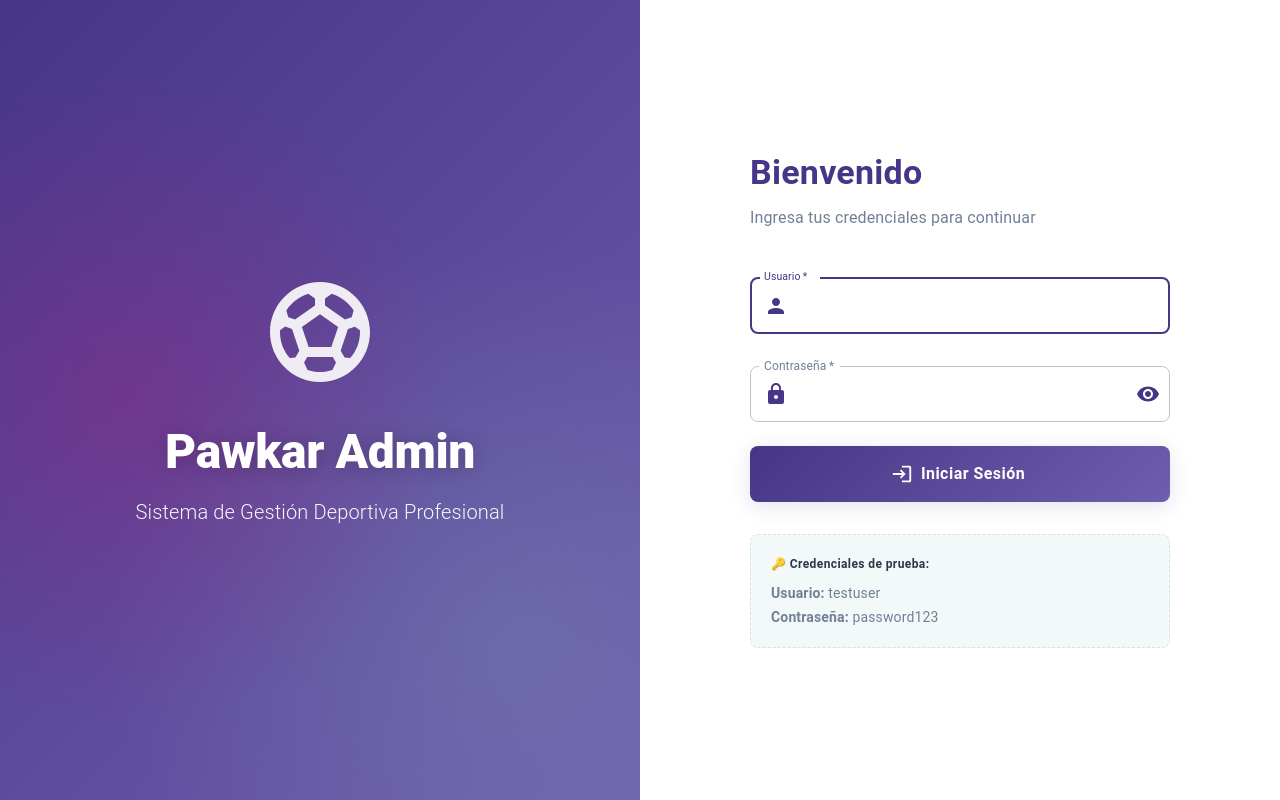
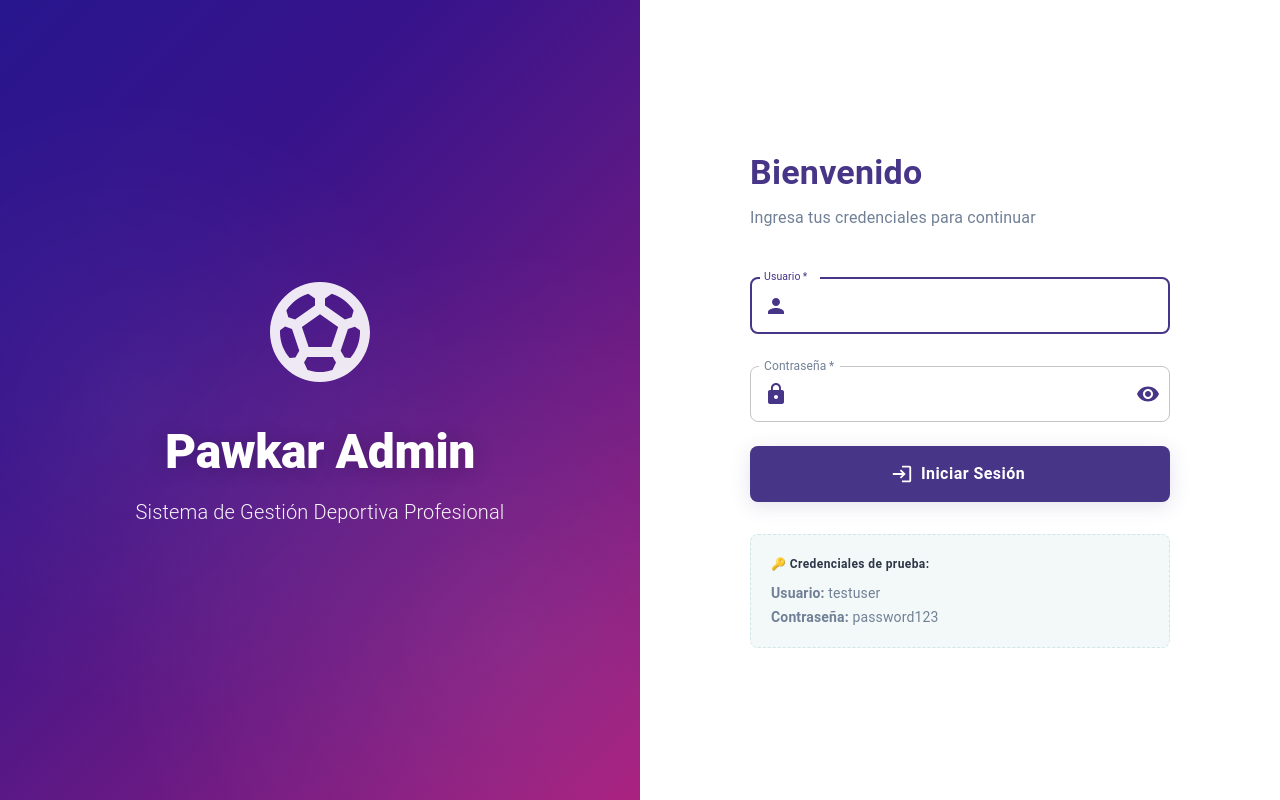
Before and after one commit to CarlosTontaquimba1995/pawkar_administracion, a React (Vite) app: page /login in a window 1280 px wide. Built offline with nearby package versions, Linux system fonts and the light colour scheme.

Commit message:
fix: login uando el tema seleciconado

```diff
--- a/src/pages/Login/index.tsx
+++ b/src/pages/Login/index.tsx
@@ -11,8 +11,7 @@ import {
   IconButton,
   Fade,
   Slide,
-  useTheme,
-} from '@mui/material';
+} from "@mui/material";
 import {
   Visibility,
   VisibilityOff,
@@ -20,18 +19,21 @@ import {
   Person as PersonIcon,
   Lock as LockIcon,
   SportsSoccer as SportsIcon,
-} from '@mui/icons-material';
-import { useAuth } from '../../contexts/AuthContext';
-import { authService } from '../../api/authService';
+} from "@mui/icons-material";
+import { useAuth } from "../../contexts/AuthContext";
+import { authService } from "../../api/authService";
+import { useTheme as useMuiTheme } from "@mui/material/styles";
+import { useThemeConfig } from "@/contexts/ThemeContext";
 
 const Login = () => {
   const navigate = useNavigate();
   const { login } = useAuth();
-  const theme = useTheme();
+  const theme = useMuiTheme();
+  const { colors } = useThemeConfig();
 
   const [formData, setFormData] = useState({
-    username: '',
-    password: '',
+    username: "",
+    password: "",
   });
 
   const [showPassword, setShowPassword] = useState(false);
@@ -53,11 +55,11 @@ const Login = () => {
     setIsLoading(true);
 
     try {
-      console.log('🔐 Intentando iniciar sesión...');
+      console.log("🔐 Intentando iniciar sesión...");
       const response = await authService.login(formData);
 
       if (response.success && response.data) {
-        console.log('✅ Login exitoso');
+        console.log("✅ Login exitoso");
 
         // Guardar token y datos de usuario en el contexto
         login(response.data.accessToken, {
@@ -68,14 +70,14 @@ const Login = () => {
         });
 
         // Redirigir al dashboard
-        navigate('/dashboard');
+        navigate("/dashboard");
       } else {
-        console.log('❌ Login fallido:', response.message);
-        setError(response.message || 'Error al iniciar sesión');
+        console.log("❌ Login fallido:", response.message);
+        setError(response.message || "Error al iniciar sesión");
       }
     } catch (err: any) {
-      console.error('❌ Error en login:', err);
-      setError('Error de conexión. Verifica que el servidor esté activo.');
+      console.error("❌ Error en login:", err);
+      setError("Error de conexión. Verifica que el servidor esté activo.");
     } finally {
       setIsLoading(false);
     }
@@ -98,7 +100,10 @@ const Login = () => {
           display: { xs: "none", md: "flex" },
           width: "50vw",
           minHeight: "100vh",
-          background: theme.custom.colors.gradients.primary,
+          background: `linear-gradient(135deg, ${colors.primary} 0%, ${colors.secondary} 100%)`,
+          backgroundImage: `linear-gradient(135deg, ${colors.primary} 0%, ${colors.secondary} 100%),
+                          linear-gradient(135deg, ${colors.primary} 30%, transparent 100%)`,
+          backgroundBlendMode: "overlay",
           flexDirection: "column",
           justifyContent: "center",
           alignItems: "center",
@@ -112,20 +117,21 @@ const Login = () => {
             left: 0,
             right: 0,
             bottom: 0,
-            background: `radial-gradient(circle at 20% 50%, ${theme.custom.colorWithOpacity.secondary[30]} 0%, transparent 50%),
-                       radial-gradient(circle at 80% 80%, ${theme.custom.colorWithOpacity.accent2[20]} 0%, transparent 50%)`,
+            background: `radial-gradient(circle at 20% 50%, ${colors.white}10 0%, transparent 50%),
+                       radial-gradient(circle at 80% 80%, ${colors.white}15 0%, transparent 50%)`,
+            opacity: 0.8,
           },
         }}
       >
         <Fade in timeout={1000}>
           <Box sx={{ textAlign: "center", zIndex: 1 }}>
             <SportsIcon
-              sx={{ fontSize: 120, color: "white", mb: 3, opacity: 0.9 }}
+              sx={{ fontSize: 120, color: colors.white, mb: 3, opacity: 0.9 }}
             />
             <Typography
               variant="h2"
               sx={{
-                color: "white",
+                color: colors.white,
                 fontWeight: 800,
                 mb: 2,
                 fontSize: "3rem",
@@ -137,7 +143,7 @@ const Login = () => {
             <Typography
               variant="h6"
               sx={{
-                color: "white",
+                color: colors.white,
                 opacity: 0.95,
                 fontWeight: 300,
                 maxWidth: 400,
@@ -182,7 +188,7 @@ const Login = () => {
                 mb: 4,
               }}
             >
-              <SportsIcon sx={{ fontSize: 80, color: "primary.main" }} />
+              <SportsIcon sx={{ fontSize: 80, color: colors.primary }} />
             </Box>
 
             {/* Título */}
@@ -193,7 +199,7 @@ const Login = () => {
                 gutterBottom
                 sx={{
                   fontWeight: 700,
-                  color: "primary.main",
+                  color: colors.primary,
                   textAlign: { xs: "center", md: "left" },
                 }}
               >
@@ -241,7 +247,7 @@ const Login = () => {
                 InputProps={{
                   startAdornment: (
                     <InputAdornment position="start">
-                      <PersonIcon sx={{ color: "primary.main" }} />
+                      <PersonIcon sx={{ color: colors.primary }} />
                     </InputAdornment>
                   ),
                 }}
@@ -250,7 +256,7 @@ const Login = () => {
                   "& .MuiOutlinedInput-root": {
                     borderRadius: 2,
                     "&:hover fieldset": {
-                      borderColor: "primary.main",
+                      borderColor: colors.primary,
                     },
                   },
                   "& .MuiInputBase-input": {
@@ -276,7 +282,7 @@ const Login = () => {
                 InputProps={{
                   startAdornment: (
                     <InputAdornment position="start">
-                      <LockIcon sx={{ color: "primary.main" }} />
+                      <LockIcon sx={{ color: colors.primary }} />
                     </InputAdornment>
                   ),
                   endAdornment: (
@@ -285,7 +291,7 @@ const Login = () => {
                         onClick={() => setShowPassword(!showPassword)}
                         edge="end"
                         disabled={isLoading}
-                        sx={{ color: "primary.main" }}
+                        sx={{ color: colors.primary }}
                       >
                         {showPassword ? <VisibilityOff /> : <Visibility />}
                       </IconButton>
@@ -297,7 +303,7 @@ const Login = () => {
                   "& .MuiOutlinedInput-root": {
                     borderRadius: 2,
                     "&:hover fieldset": {
-                      borderColor: "primary.main",
+                      borderColor: colors.primary,
                     },
                   },
                 }}
@@ -323,11 +329,11 @@ const Login = () => {
                   fontWeight: 600,
                   minHeight: "48px", // Tamaño mínimo para mejor accesibilidad táctil
                   textTransform: "none",
-                  background: theme.custom.colors.gradients.primary,
-                  boxShadow: theme.custom.colors.shadows.primary,
+                  background: colors.primary,
+                  boxShadow: `0 4px 20px ${colors.primary}26`,
                   "&:hover": {
-                    background: theme.custom.colors.gradients.primary,
-                    boxShadow: theme.custom.colors.shadows.medium,
+                    background: colors.secondary,
+                    boxShadow: `0 8px 32px ${colors.secondary}33`,
                     transform: "translateY(-2px)",
                   },
                   transition: "all 0.3s ease",
```
